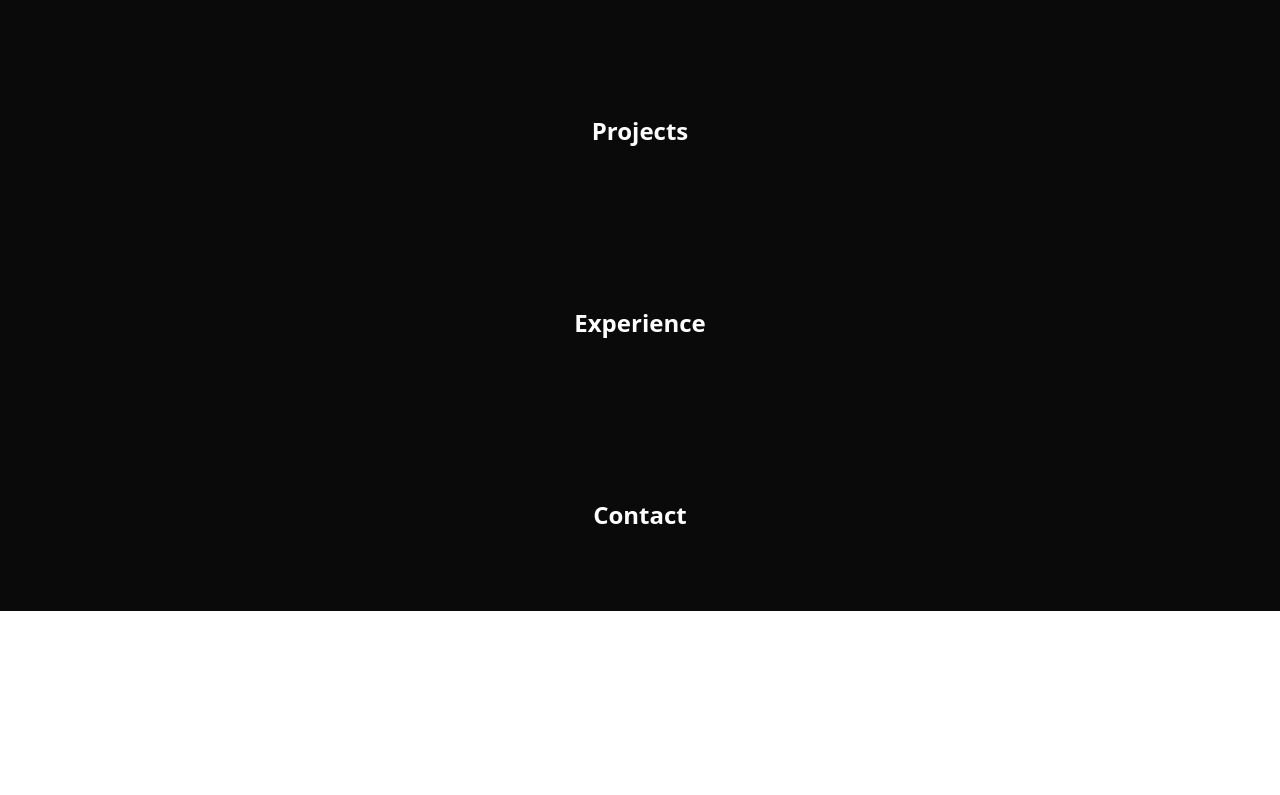
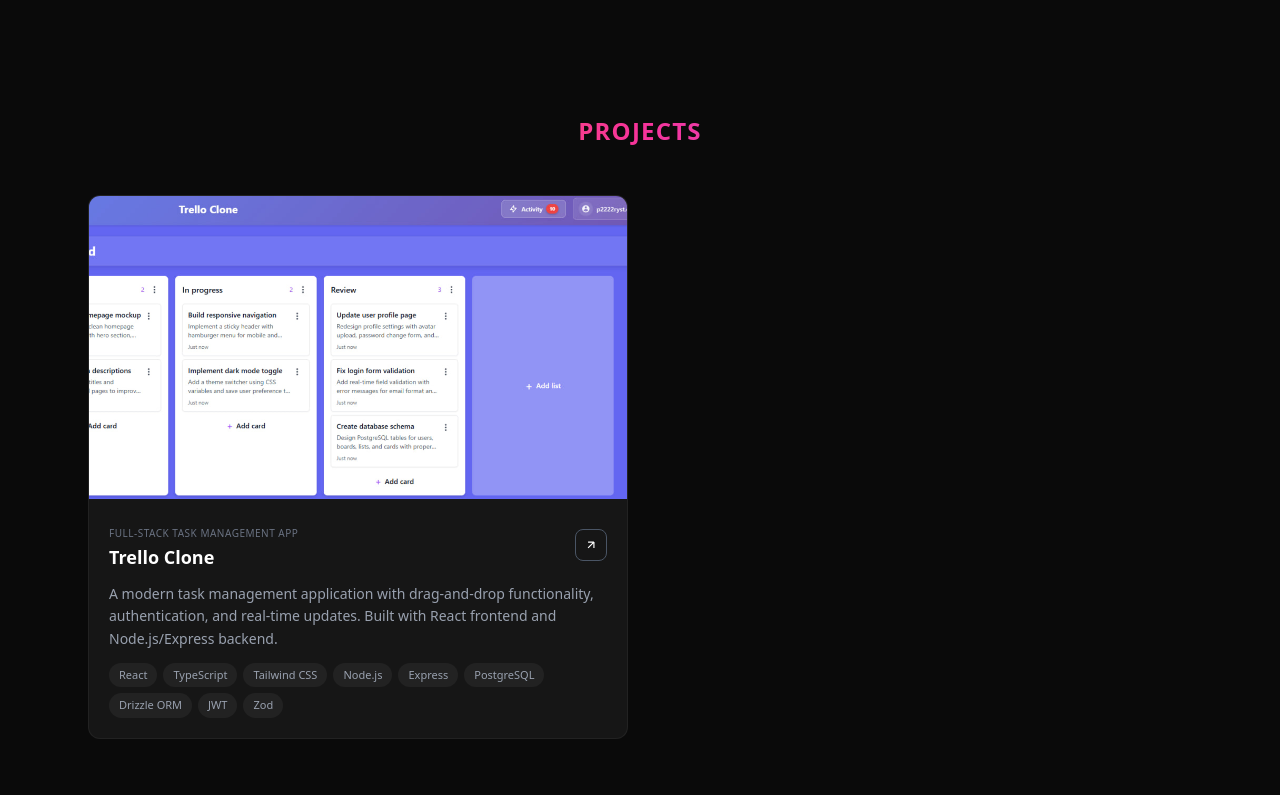
Before and after one commit to midelq/Landing-Page, a React (Vite) app: page / in a window 1280 px wide. Shown: the part 765-1560 px from the top of the page. Before the commit the page ends 1376 px from the top, so only its background shows below. Built offline with nearby package versions, Linux system fonts and the light colour scheme.

Commit message:
add sections with projects (for now only trello clone)

```diff
--- a/src/App.tsx
+++ b/src/App.tsx
@@ -1,5 +1,6 @@
 import Header from "./components/layout/Header";
 import Hero from "./components/sections/Hero";
+import Projects from "./components/sections/Projects";
 
 function App() {
   return (
@@ -9,10 +10,7 @@ function App() {
       <main>
         <Hero />
 
-        {/* Projects Section - placeholder */}
-        <section id="projects" className="py-20">
-          <h2 className="text-2xl font-bold text-center">Projects</h2>
-        </section>
+        <Projects />
 
         {/* Experience Section - placeholder */}
         <section id="experience" className="py-20">
--- /dev/null
+++ b/src/components/sections/Projects.tsx
@@ -0,0 +1,20 @@
+import { projects } from "../../data/projects";
+import ProjectCard from "../ui/ProjectCard";
+
+export default function Projects() {
+    return (
+        <section id="projects" className="py-20">
+            <div className="max-w-6xl mx-auto px-6">
+                <h2 className="text-2xl font-bold text-center mb-12 bg-gradient-to-r from-orange-500 via-pink-500 to-purple-500 bg-clip-text text-transparent uppercase tracking-wider">
+                    Projects
+                </h2>
+
+                <div className="grid grid-cols-1 md:grid-cols-2 gap-6">
+                    {projects.map((project) => (
+                        <ProjectCard key={project.id} project={project} />
+                    ))}
+                </div>
+            </div>
+        </section>
+    );
+}
--- /dev/null
+++ b/src/components/ui/ProjectCard.tsx
@@ -0,0 +1,67 @@
+import type { Project } from "../../data/projects";
+
+interface ProjectCardProps {
+    project: Project;
+}
+
+export default function ProjectCard({ project }: ProjectCardProps) {
+    return (
+        <a
+            href={project.link}
+            target="_blank"
+            rel="noopener noreferrer"
+            className="group block rounded-xl overflow-hidden bg-[#161616] border border-white/5 hover:border-white/10 transition-all duration-300 hover:-translate-y-2"
+        >
+            {/* Project Image */}
+            <div className="aspect-video overflow-hidden">
+                <img
+                    src={project.image}
+                    alt={project.title}
+                    className="w-full h-full object-cover transition-transform duration-300 group-hover:scale-105"
+                />
+            </div>
+
+            {/* Content */}
+            <div className="p-5 flex flex-col gap-3">
+                <div className="flex items-center justify-between">
+                    <div>
+                        <span className="text-[10px] uppercase tracking-wider text-gray-500">
+                            {project.subtitle}
+                        </span>
+                        <h3 className="text-lg font-semibold">{project.title}</h3>
+                    </div>
+
+                    {/* Arrow */}
+                    <div className="w-8 h-8 flex items-center justify-center border border-gray-600 rounded-lg transition-all duration-200 group-hover:bg-white group-hover:text-black group-hover:border-white">
+                        <svg
+                            width="14"
+                            height="14"
+                            viewBox="0 0 24 24"
+                            fill="none"
+                            stroke="currentColor"
+                            strokeWidth="2"
+                        >
+                            <path d="M7 17L17 7M17 7H7M17 7V17" />
+                        </svg>
+                    </div>
+                </div>
+
+                <p className="text-sm text-gray-400 leading-relaxed">
+                    {project.description}
+                </p>
+
+                {/* Tech Stack Tags */}
+                <div className="flex flex-wrap gap-1.5">
+                    {project.techStack.map((tech) => (
+                        <span
+                            key={tech}
+                            className="text-[11px] px-2.5 py-1 bg-white/5 rounded-full text-gray-400"
+                        >
+                            {tech}
+                        </span>
+                    ))}
+                </div>
+            </div>
+        </a>
+    );
+}
--- /dev/null
+++ b/src/data/projects.ts
@@ -0,0 +1,32 @@
+export interface Project {
+    id: number;
+    title: string;
+    subtitle: string;
+    description: string;
+    techStack: string[];
+    image: string;
+    link: string;
+}
+
+export const projects: Project[] = [
+    {
+        id: 1,
+        title: "Trello Clone",
+        subtitle: "FULL-STACK TASK MANAGEMENT APP",
+        description:
+            "A modern task management application with drag-and-drop functionality, authentication, and real-time updates. Built with React frontend and Node.js/Express backend.",
+        techStack: [
+            "React",
+            "TypeScript",
+            "Tailwind CSS",
+            "Node.js",
+            "Express",
+            "PostgreSQL",
+            "Drizzle ORM",
+            "JWT",
+            "Zod",
+        ],
+        image: "/projects/trello-clone.png",
+        link: "https://trello-clone-fe-nine.vercel.app/",
+    },
+];
```
Also changed, not shown: public/projects/trello-clone.jpg (added), public/projects/trello-clone.png (added).
